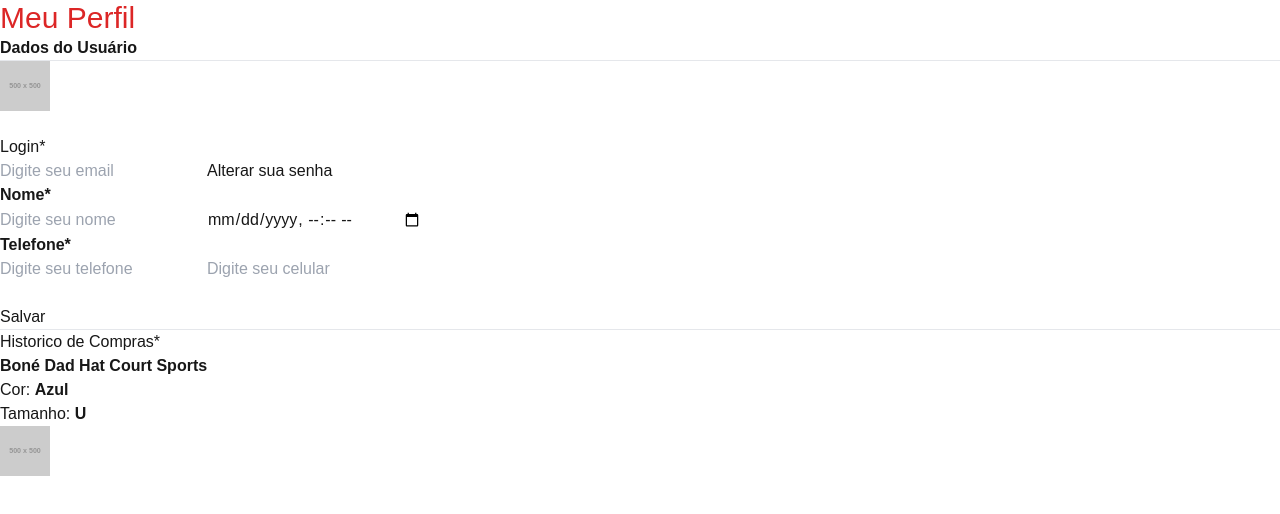
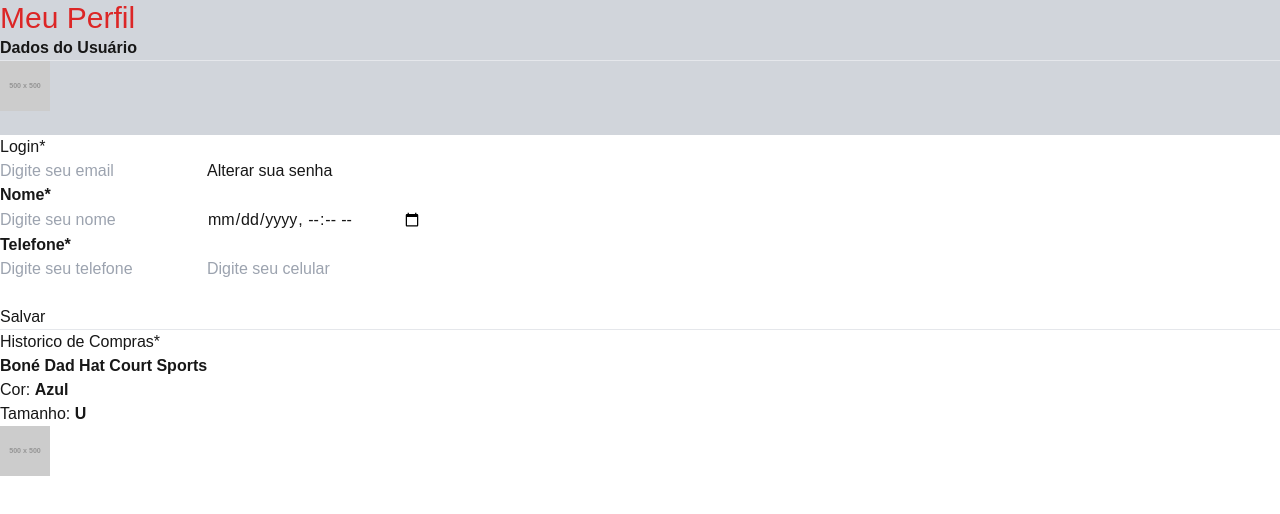
Before and after one commit to LuizFernandoFormenton/projeto_integrador, a Next.js app: page /perfil_de_usuario in a window 1280 px wide. Shown: the top 514 px of the page. Built offline with nearby package versions, Linux system fonts and the light colour scheme.

Commit message:
Criada o Perfil_de_usuario

```diff
--- a/app/perfil_de_usuario/page.js
+++ b/app/perfil_de_usuario/page.js
@@ -1,8 +1,8 @@
 function usuário () {
     return (
     <div>
-        <div>
-            <h1 className="text-red-600 text-3xl">Meu Perfil</h1>
+        <div className="bg-gray-300 box">
+            <h1 className="text-red-600 text-3xl text-align: center;">Meu Perfil</h1>
             <p><strong>Dados do Usuário</strong></p>
             <hr/>
             <img width="50" height="50" src="https://placehold.co/500"></img>
```
